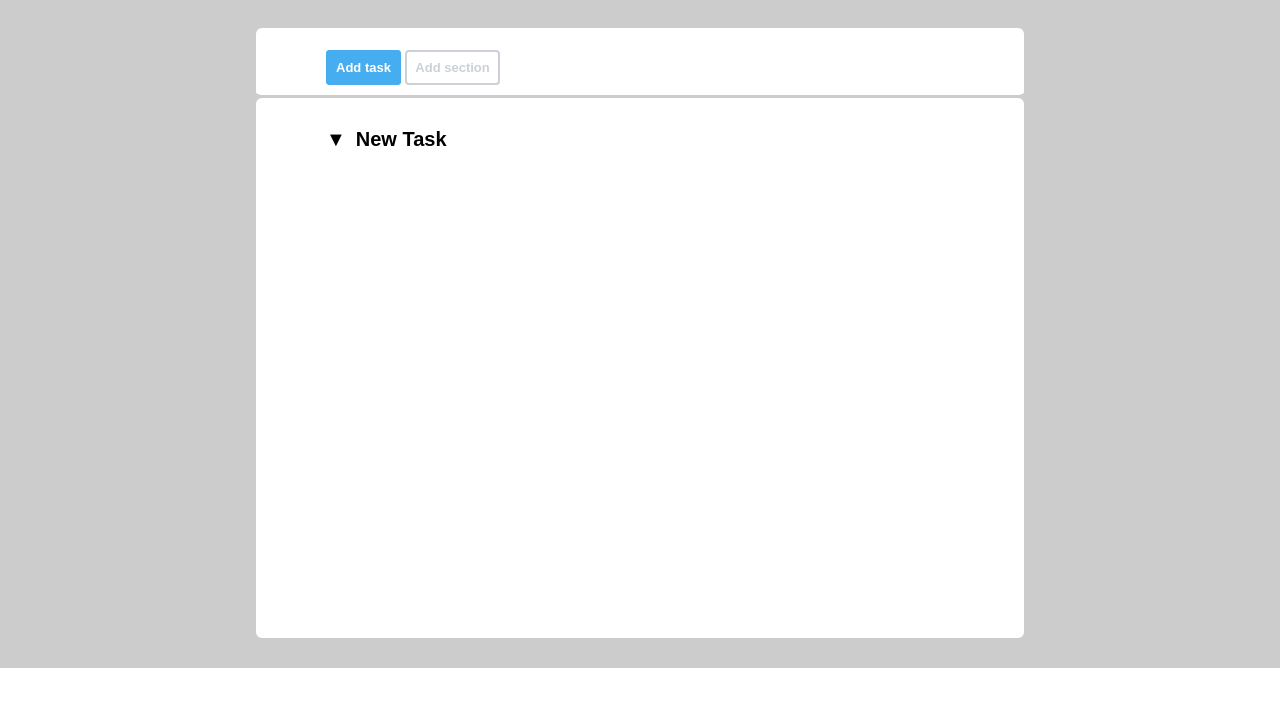
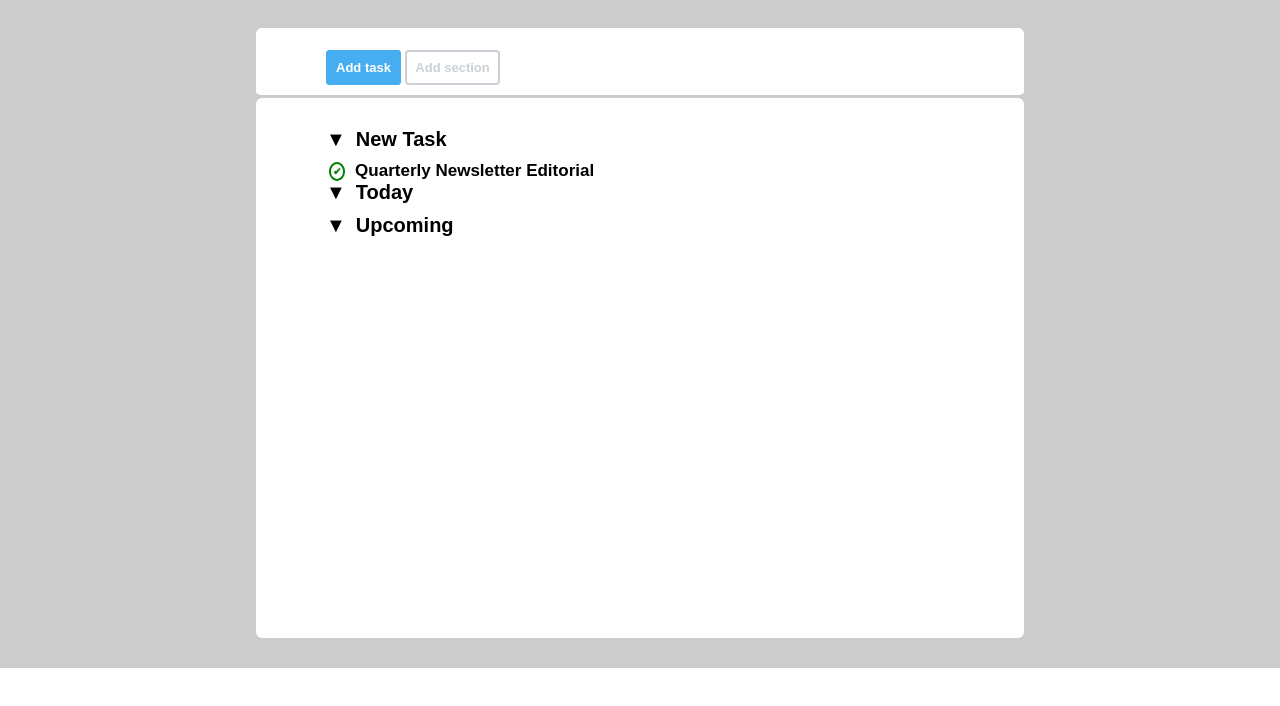
Before and after one commit to SimonaMartinucci/html-css-toboolist, a plain HTML site: page index.html in a window 1280 px wide. Shown: the part 92-798 px from the top of the page. Drawn offline with Linux system fonts and the light colour scheme.

Commit message:
working on css classes

```diff
--- a/css/style.css
+++ b/css/style.css
@@ -77,6 +77,7 @@ main {
     font-weight: 900;
     color: black;
     font-size: 20px;
+    margin-bottom: 10px;
 }
 
 .title:before {
@@ -84,3 +85,24 @@ main {
     padding-right: 10px;
     height: 50%;
 }
+
+.list-done:before {
+    content: "\2714";
+    color: green;
+    font-size: 10px;
+    font-weight: bold;
+    border: 2px solid green;
+    border-radius: 50%;
+    padding: 2px;
+    margin-right: 5px;
+    margin-left: 3px;
+    vertical-align: middle;
+}
+
+.list-done {
+    font-size: 17px;
+    color: black;
+    font-weight: 600;
+}
+
+.label
--- a/index.html
+++ b/index.html
@@ -23,9 +23,26 @@
 
         <section class="layout part-2">
 
-            <h3 class="title">New Task</h3>
+            <div>
+                <h3 class="title">New Task</h3>
+                <span class="list-done">
+                    Quarterly Newsletter
+                    <span class ="label editorial">
+                        Editorial
+                    </span>
+                </span>
+            </div>
+
+            <div>
+                <h3 class="title">Today</h3>
+            </div>
+
+            <div>
+                <h3 class="title">Upcoming</h3>
+            </div>
 
         </section>
+
 
     </main>
 </body>
```
